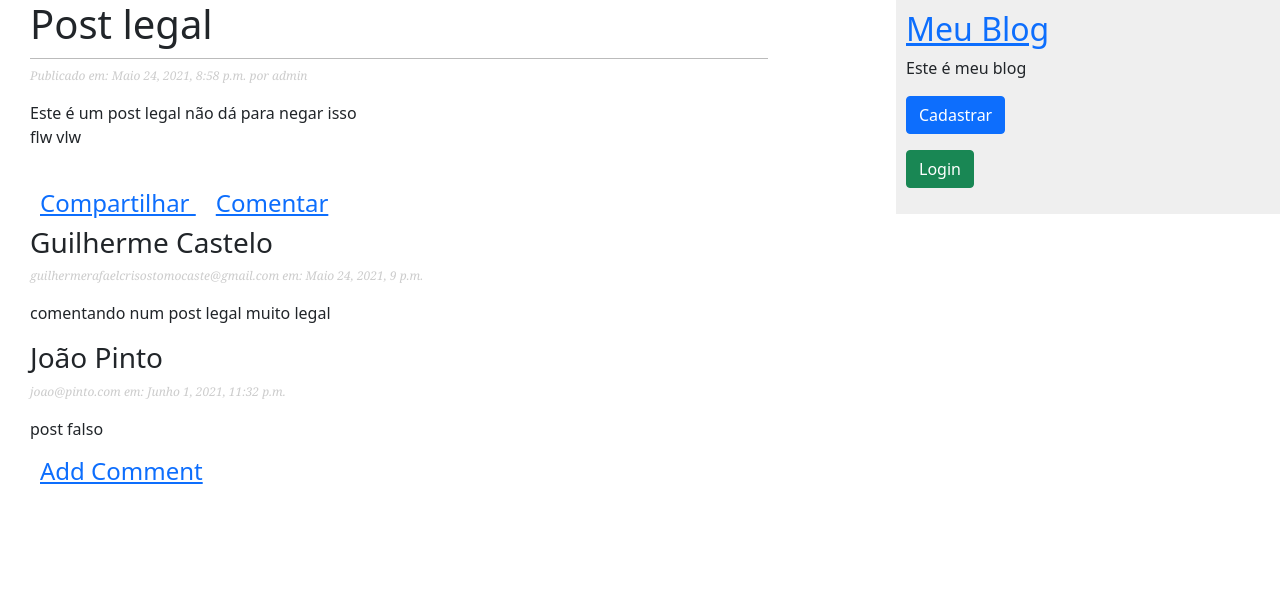
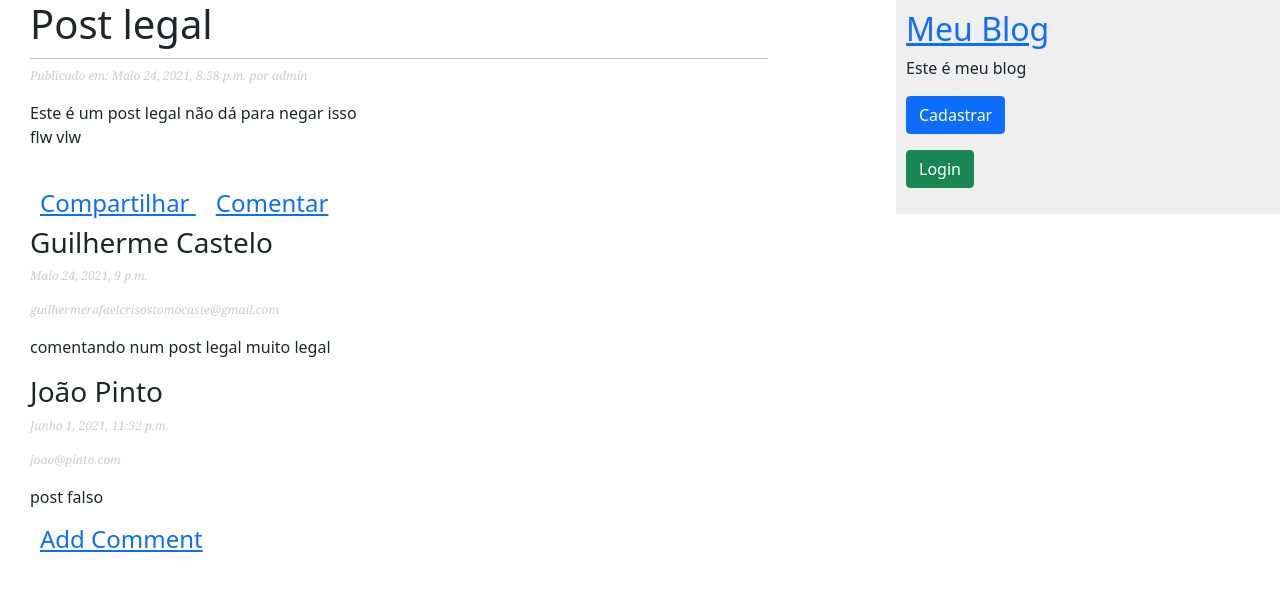
Before and after one commit to castelogui/meu-blog, a Django app: a page that uses meublog/templates/meublog/post/detalharpost.html in a window 1280 px wide. Shown: the top 591 px of the page. Run offline with Django 3.2, Linux system fonts and the light colour scheme; data comes from the database, SQL or seed files in the repository.

Commit message:
modify fields

```diff
--- a/meublog/templates/meublog/post/detalharpost.html
+++ b/meublog/templates/meublog/post/detalharpost.html
@@ -29,7 +29,10 @@
             {{ c.nome }}
         </h3>
         <p class="date">
-            {{ c.email }} em: {{ c.criado }}
+            {{ c.criado }}
+        </p>
+        <p class="date">
+            {{ c.email }}
         </p>
         <p>
             {{ c.comentario }}
```
